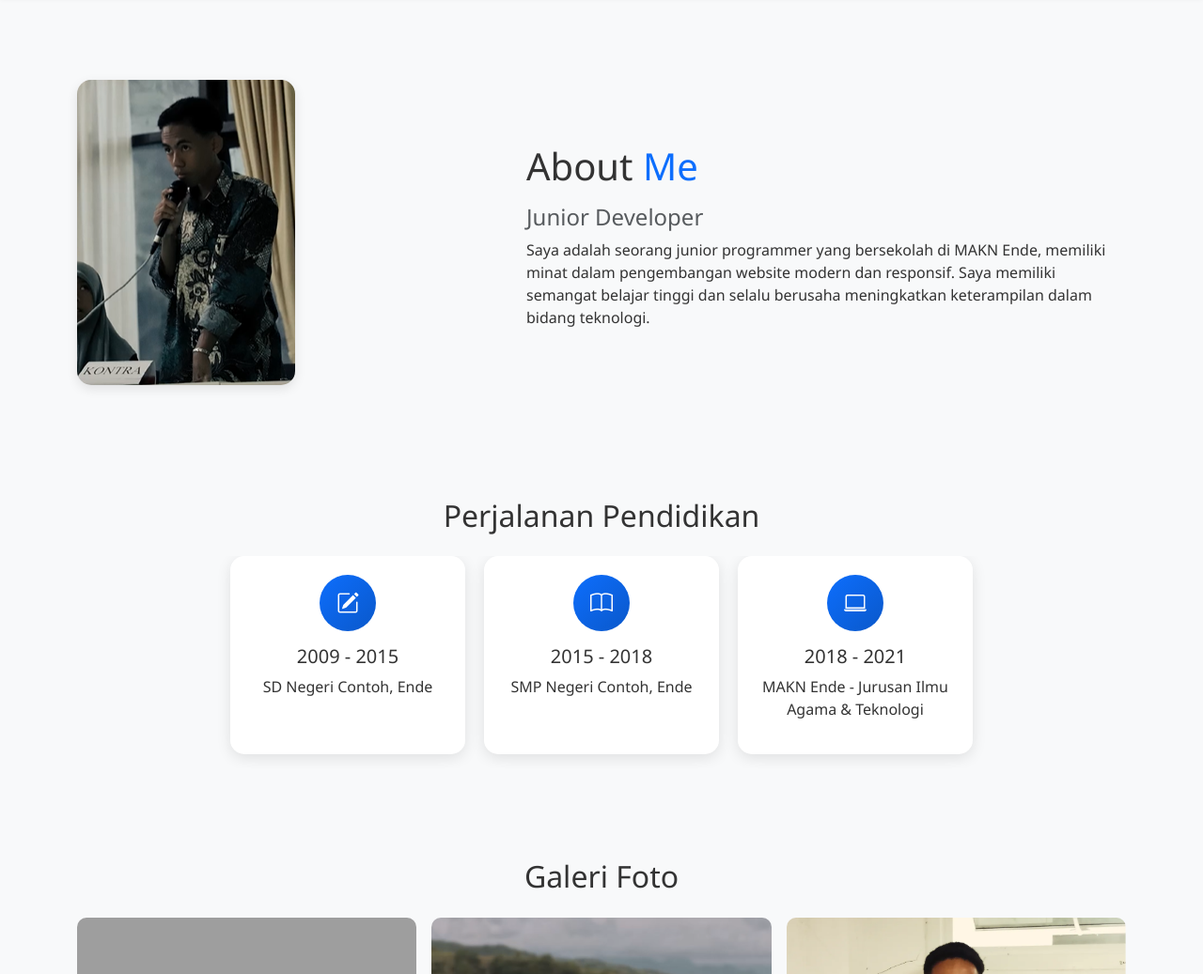
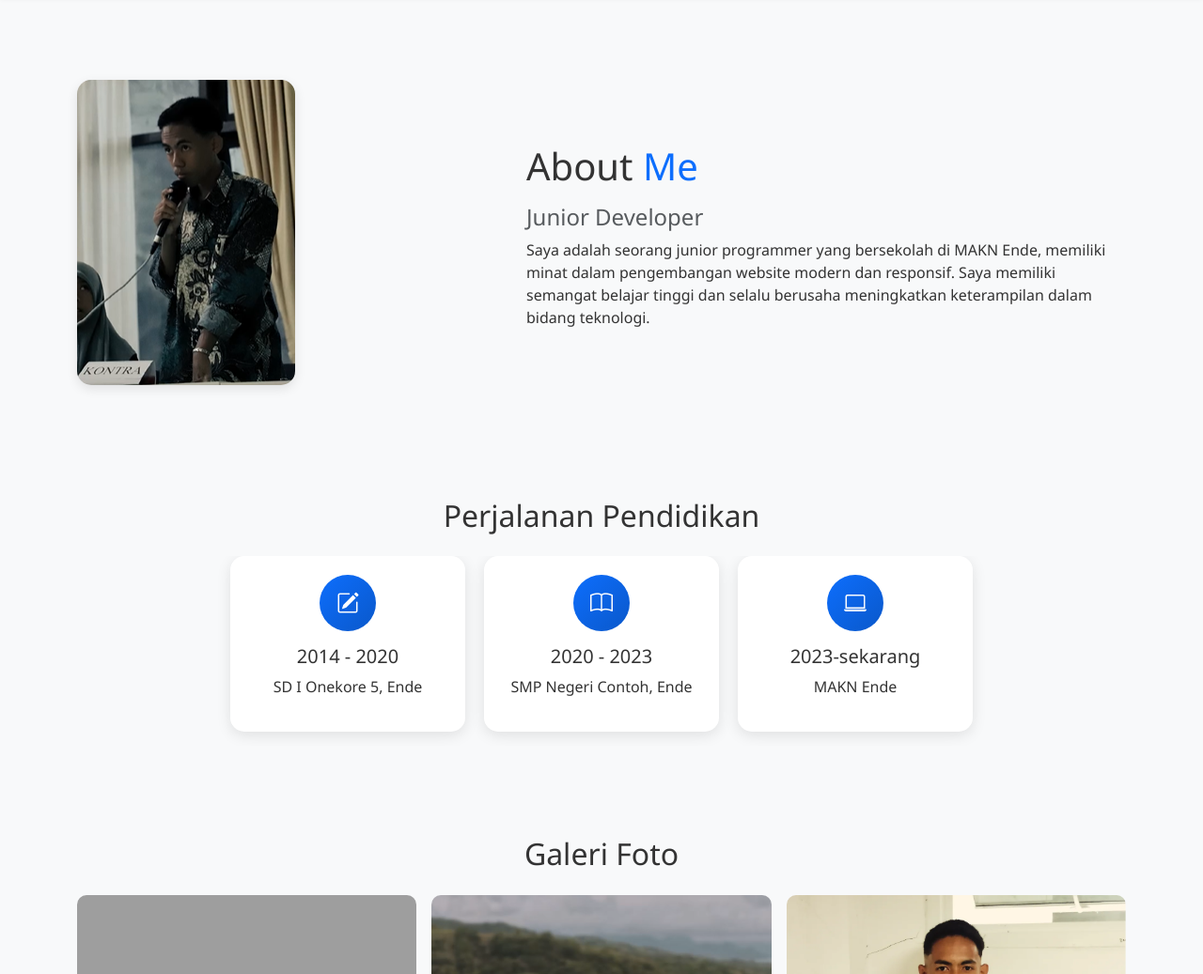
Before and after one commit to zulfiadi-op/zulfiadi-op.github.io, a plain HTML site: page about.html in a window 1280 px wide. Shown: the part 63-1100 px from the top of the page at 94% size. Drawn offline with nearby package versions, Linux system fonts and the light colour scheme; grey boxes are pictures that could not be loaded.

Commit message:
mengedit nama sekolah pada halaman about

```diff
--- a/about.html
+++ b/about.html
@@ -198,18 +198,18 @@
     <div class="timeline-horizontal">
       <div class="timeline-card" data-aos="zoom-in">
         <div class="timeline-icon"><i class="bi bi-pencil-square"></i></div>
-        <h5>2009 - 2015</h5>
-        <p>SD Negeri Contoh, Ende</p>
+        <h5>2014 - 2020</h5>
+        <p>SD I Onekore 5, Ende</p>
       </div>
       <div class="timeline-card" data-aos="zoom-in" data-aos-delay="100">
         <div class="timeline-icon"><i class="bi bi-book"></i></div>
-        <h5>2015 - 2018</h5>
+        <h5>2020 - 2023</h5>
         <p>SMP Negeri Contoh, Ende</p>
       </div>
       <div class="timeline-card" data-aos="zoom-in" data-aos-delay="200">
         <div class="timeline-icon"><i class="bi bi-laptop"></i></div>
-        <h5>2018 - 2021</h5>
-        <p>MAKN Ende - Jurusan Ilmu Agama & Teknologi</p>
+        <h5>2023-sekarang</h5>
+        <p>MAKN Ende</p>
       </div>
     </div>
   </section>
```
